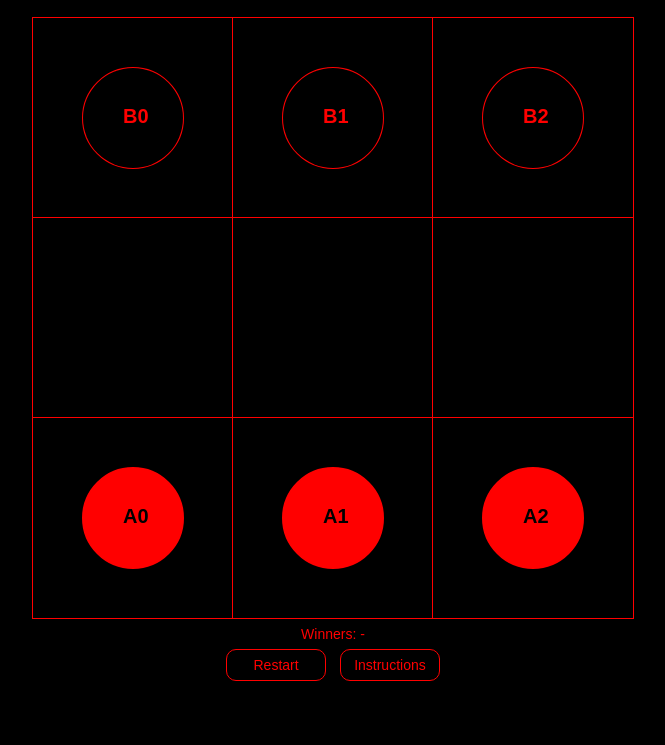
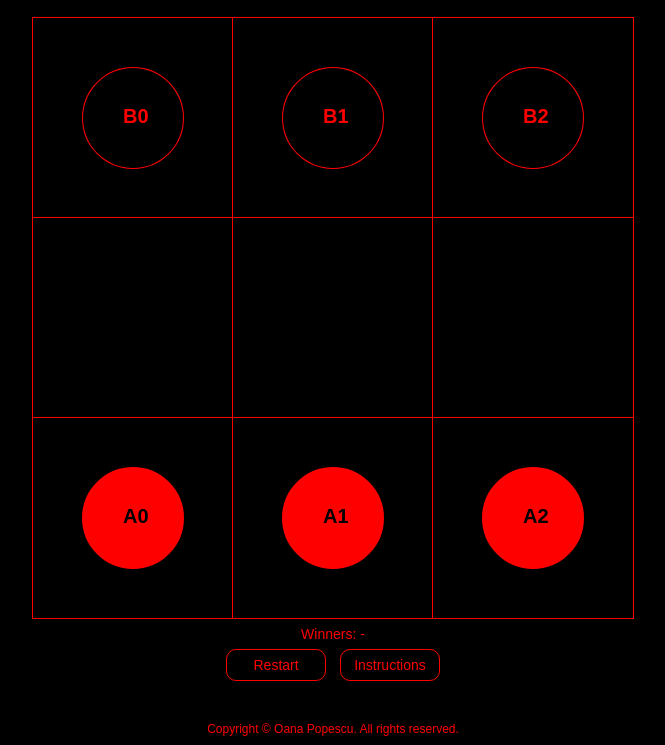
Before and after one commit to oanapopescu93/hexapawn, a plain HTML site: page index.html in a window 1280 px wide. Shown: the part 55-800 px from the top of the page, without its empty margins (307-972 px from the left). Drawn offline with nearby package versions, Linux system fonts and the light colour scheme.

Commit message:
Update index.html

```diff
--- a/index.html
+++ b/index.html
@@ -42,6 +42,7 @@
 			</div>
         </div>
     </div>
+	<footer class="text-center"><h6>Copyright &copy; <span id="copyright_year"></span> Oana Popescu. All rights reserved.</h6></footer>
 </body>
 </html>
 
```
